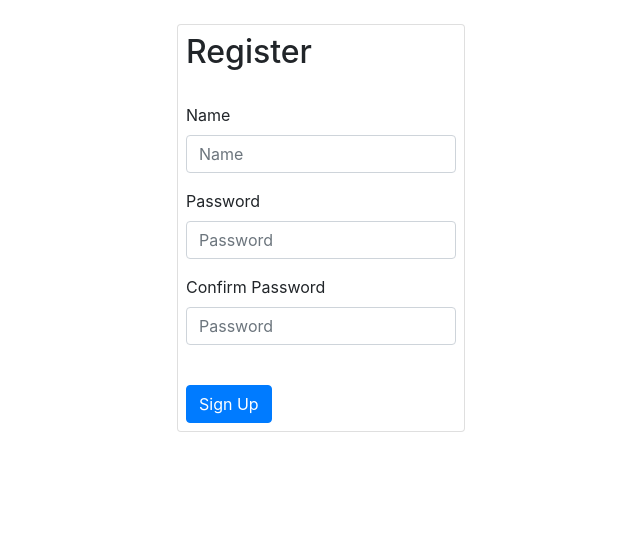
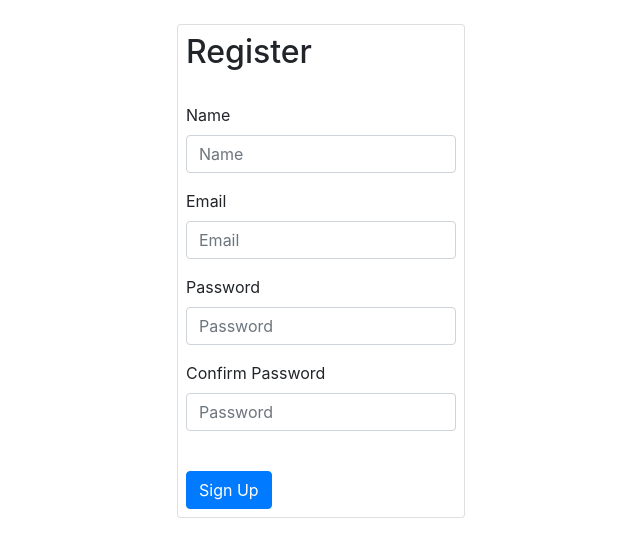
Before and after one commit to AndreaCasamatta1/CasaNote, a PHP site: page /register in a window 1280 px wide. Shown: the part 56-613 px from the top of the page, without its empty margins (319-959 px from the left). Run offline with PHP 8.4, Linux system fonts and the light colour scheme; some libraries are stand-ins or nearby versions.

Commit message:
commit register e login php

```diff
--- a/5_Applicativo/CasaNote/application/views/login/index.php
+++ b/5_Applicativo/CasaNote/application/views/login/index.php
@@ -8,6 +8,10 @@
             <div class="form-group">
                 <label for="username">Name</label>
                 <input type="text" name="name" class="form-control" id="name" placeholder="Name" required/>
+            </div>
+            <div class="form-group">
+                <label for="email">Email</label>
+                <input type="text" name="email" class="form-control" id="email" placeholder="Email" required/>
             </div>
 
             <div class="form-group">
--- a/5_Applicativo/CasaNote/application/views/register/index.php
+++ b/5_Applicativo/CasaNote/application/views/register/index.php
@@ -8,6 +8,11 @@
             <div class="form-group">
                 <label for="username">Name</label>
                 <input type="text" name="name" class="form-control" id="name" placeholder="Name" required/>
+            </div>
+
+            <div class="form-group">
+                <label for="email">Email</label>
+                <input type="text" name="email" class="form-control" id="email" placeholder="Email" required/>
             </div>
 
             <div class="form-group">
```
Also changed, not shown: 1 other file.
